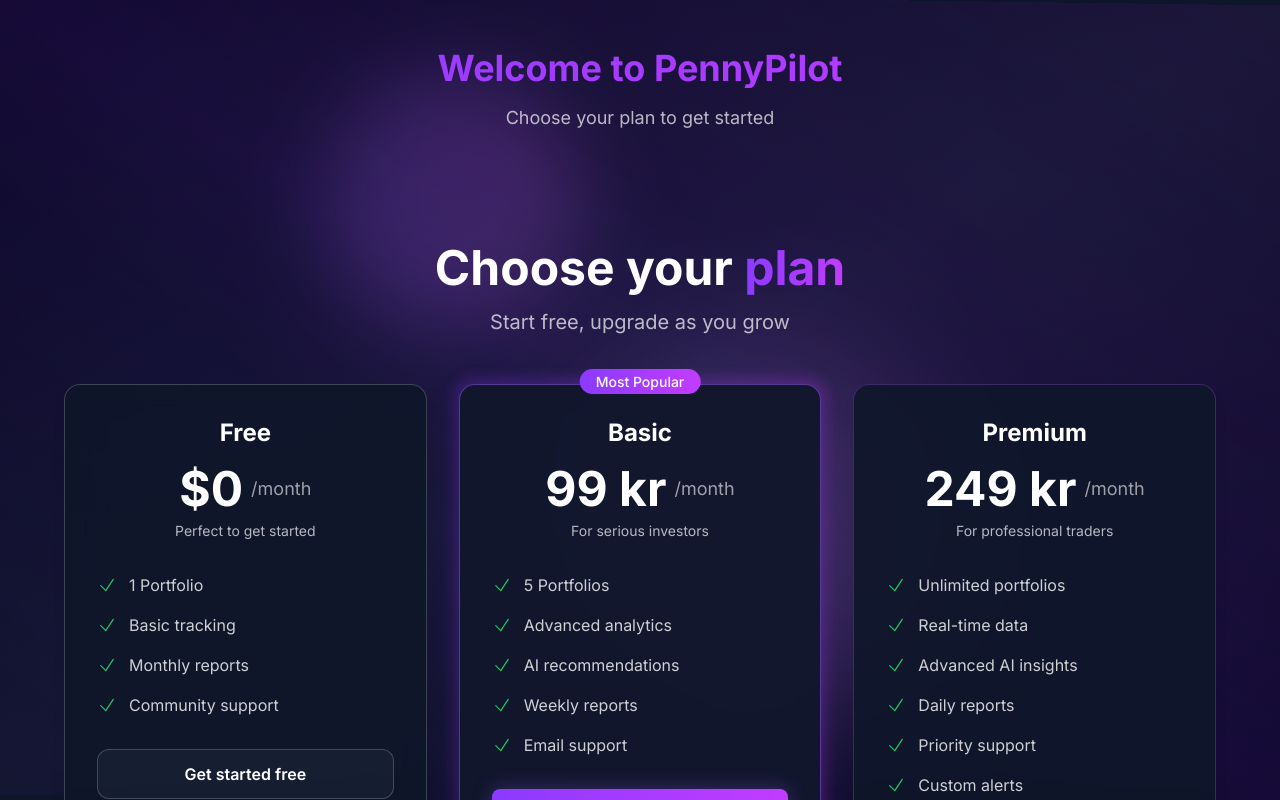
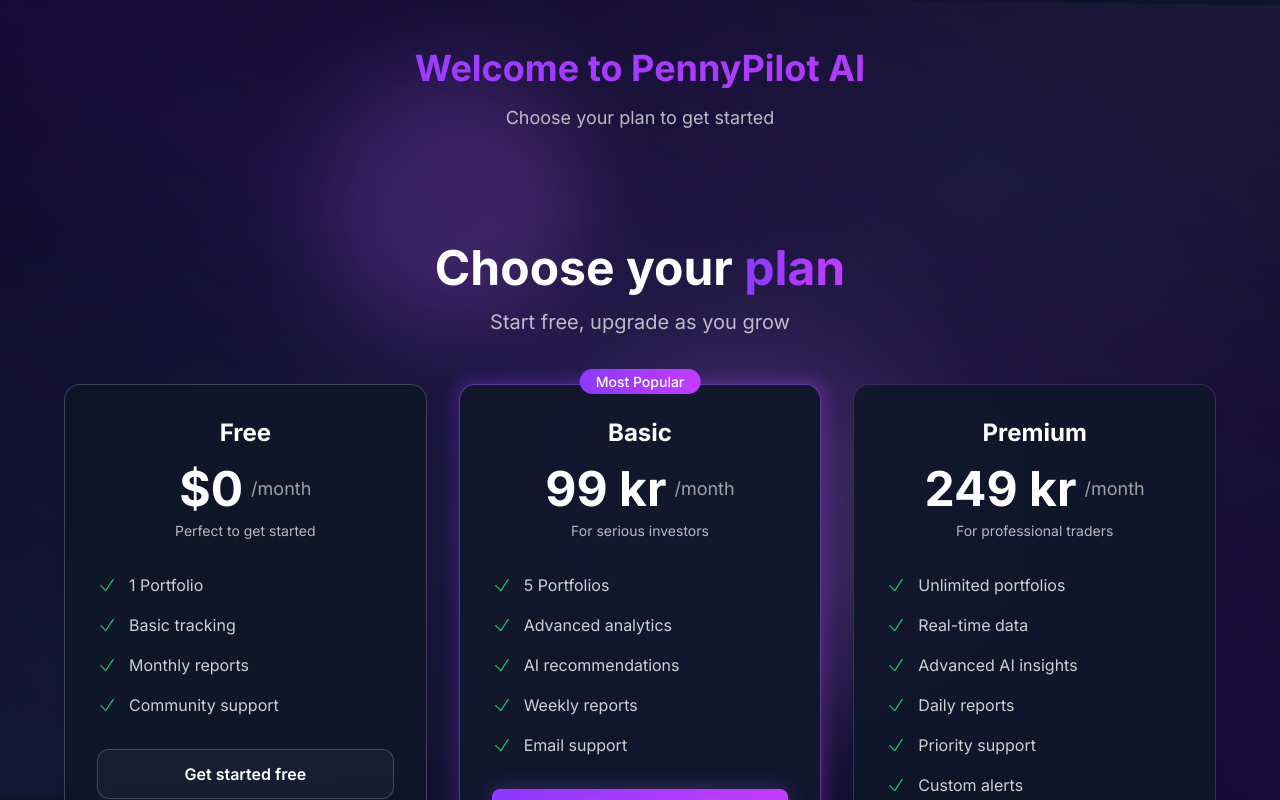
Before and after one commit to VectorialVentures/pennypilot, a Nuxt app: page /auth/signup in a window 1280 px wide. Shown: the top 800 px of the page. Built offline with nearby package versions, Linux system fonts and the light colour scheme; no server answers.

Commit message:
Fix stripe

```diff
--- a/pages/auth/signup.vue
+++ b/pages/auth/signup.vue
@@ -14,7 +14,7 @@
     <div v-if="currentStep === 'plan'" class="relative min-h-screen flex items-center justify-center py-12 px-4 sm:px-6 lg:px-8">
       <div class="max-w-7xl w-full">
         <div class="text-center mb-8">
-          <h1 class="text-4xl font-bold gradient-text">Welcome to PennyPilot</h1>
+          <h1 class="text-4xl font-bold gradient-text">Welcome to PennyPilot AI</h1>
           <p class="mt-4 text-lg text-white/70">Choose your plan to get started</p>
         </div>
         <PlanSelection @plan-selected="handlePlanSelection" :redirect-after-selection="false" />
--- a/pages/index.vue
+++ b/pages/index.vue
@@ -26,7 +26,7 @@
               </div>
 
               <h1 class="text-5xl lg:text-7xl font-heading font-black gradient-text mb-6 animate-fade-in-up leading-tight">
-                PennyPilot
+                PennyPilot AI
               </h1>
 
               <p class="text-xl lg:text-2xl text-white/80 mb-8 leading-relaxed animate-slide-in-left" style="animation-delay: 0.2s;">
--- a/pages/onboarding.vue
+++ b/pages/onboarding.vue
@@ -126,7 +126,7 @@
               class="input-field"
               placeholder="e.g., Focus on long-term growth companies with strong fundamentals, dividend-paying stocks for steady income, or value investing in undervalued companies..."
             ></textarea>
-            <p class="text-sm text-gray-500 mt-2">
+            <p class="text-sm text-white/60 mt-2">
               This helps our AI understand your preferences when making recommendations
             </p>
           </div>
@@ -178,7 +178,7 @@
                 @keyup.enter="nextStep"
               />
             </div>
-            <p class="text-sm text-gray-500 mt-2">
+            <p class="text-sm text-white/60 mt-2">
               This represents cash that's available for future investments
             </p>
           </div>
```
Also changed, not shown: 1 other file (tests, documents, lock files or other folders).
